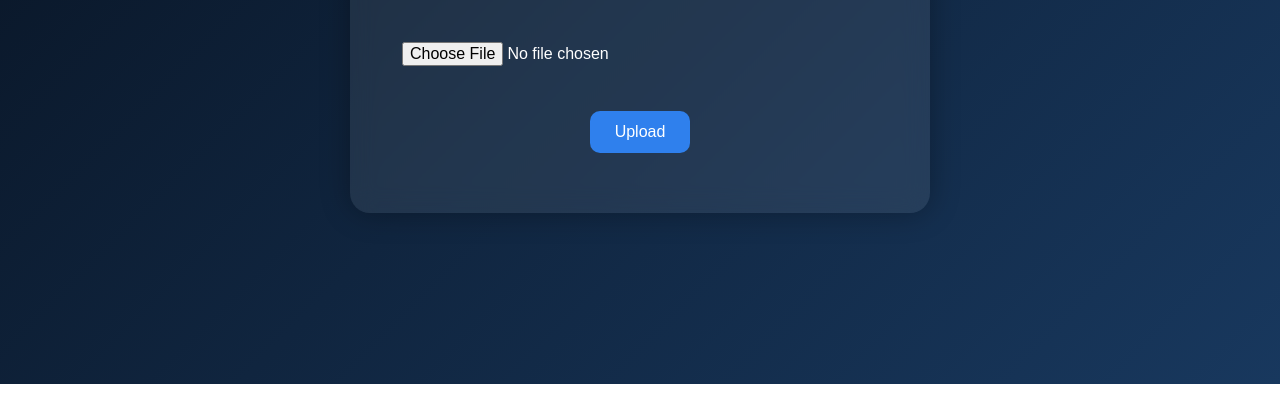
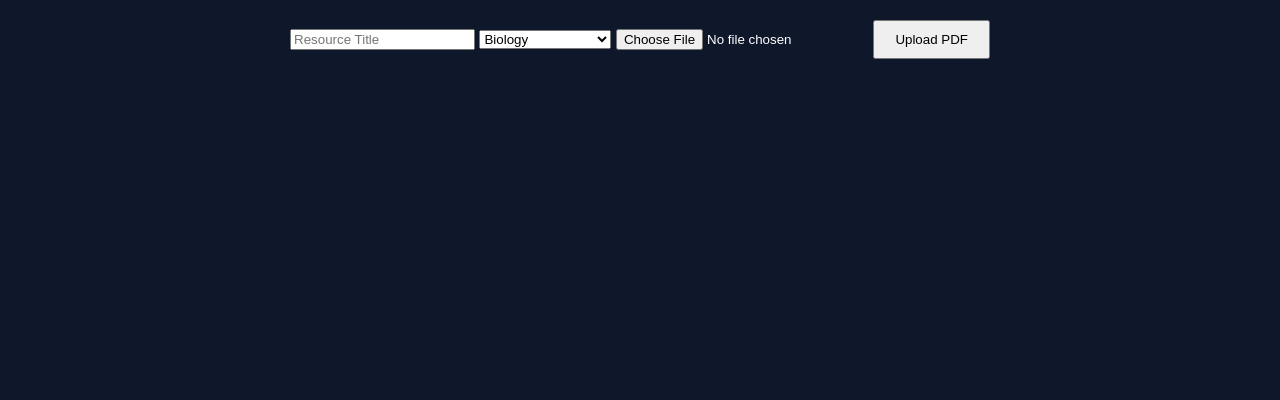
Before and after one commit to selinnisabaykar3-cmd/Compendium-Of-Science, a website: page upload.html in a window 1280 px wide. Shown: the part 416-816 px from the top of the page. Drawn offline with Linux system fonts and the light colour scheme.

Commit message:
test api

```diff
--- a/upload.html
+++ b/upload.html
@@ -1,143 +1,74 @@
 <!DOCTYPE html>
-<html>
+<html lang="en">
 
 <head>
-  <title>Upload Resource</title>
+
+<meta charset="UTF-8">
+
+<meta name="viewport" content="width=device-width, initial-scale=1.0">
+
+<title>Upload Resource</title>
+
+<link rel="stylesheet" href="upload.css">
+
 </head>
-<style>
 
-body{
-    margin:0;
-    padding:0;
-    min-height:100vh;
+<body>
 
-    background:linear-gradient(
-        135deg,
-        #07111f,
-        #10253f,
-        #18385e
-    );
+<div class="container">
 
-    font-family:Arial,sans-serif;
-
-    display:flex;
-    justify-content:center;
-    align-items:center;
-}
-
-.container{
-
-    width:500px;
-
-    background:rgba(255,255,255,0.08);
-
-    backdrop-filter:blur(12px);
-
-    padding:40px;
-
-    border-radius:20px;
-
-    box-shadow:
-    0 0 30px rgba(0,0,0,0.3);
-
-    text-align:center;
-
-    color:white;
-}
-
-h1{
-    margin-bottom:25px;
-}
-
-input,
-select{
-
-    width:100%;
-
-    padding:12px;
-
-    margin-bottom:15px;
-
-    border:none;
-
-    border-radius:10px;
-
-    font-size:16px;
-}
-
-button{
-
-    background:#2f80ed;
-
-    color:white;
-
-    border:none;
-
-    padding:12px 25px;
-
-    border-radius:10px;
-
-    cursor:pointer;
-
-    font-size:16px;
-
-    transition:0.3s;
-}
-
-button:hover{
-
-    background:#1d68d8;
-}
-
-#result{
-
-    margin-top:20px;
-
-    font-weight:bold;
-}
-
-</style>
-<body>
-<div class="container">
 <h1>Upload Research Resource</h1>
 
-<input type="text" id="title" placeholder="Resource Title">
-
-<br><br>
+<input
+type="text"
+id="title"
+placeholder="Resource Title">
 
 <select id="category">
 
-<option value="biology">Biology</option>
+<option value="biology">
+Biology
+</option>
 
-<option value="physics">Physics</option>
+<option value="physics">
+Physics
+</option>
 
-<option value="chemistry">Chemistry</option>
+<option value="chemistry">
+Chemistry
+</option>
 
-<option value="mathematics">Mathematics</option>
+<option value="mathematics">
+Mathematics
+</option>
 
-<option value="astronomy">Astronomy</option>
+<option value="astronomy">
+Astronomy
+</option>
 
-<option value="computer-science">Computer Science</option>
-
-<option value="engineering">Engineering</option>
-
-<option value="medicine">Medicine</option>
+<option value="computer-science">
+Computer Science
+</option>
 
 </select>
 
-<br><br>
-
-<input type="file" id="pdfFile" accept=".pdf">
-
-<br><br>
+<input
+type="file"
+id="pdfFile"
+accept=".pdf">
 
 <button onclick="uploadPDF()">
-  Upload
+
+Upload PDF
+
 </button>
 
-<p id="result"></p>
+<div id="result"></div>
 
 </div>
+
 <script src="upload.js"></script>
+
 </body>
+
 </html>
```
Also changed, not shown: api/upload.js (+1 -26 lines).
